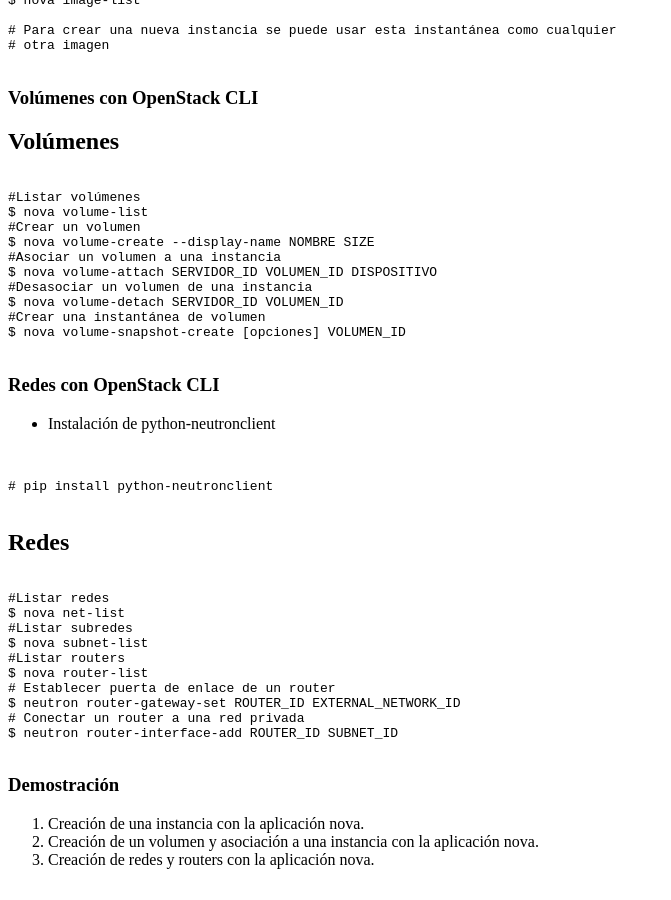
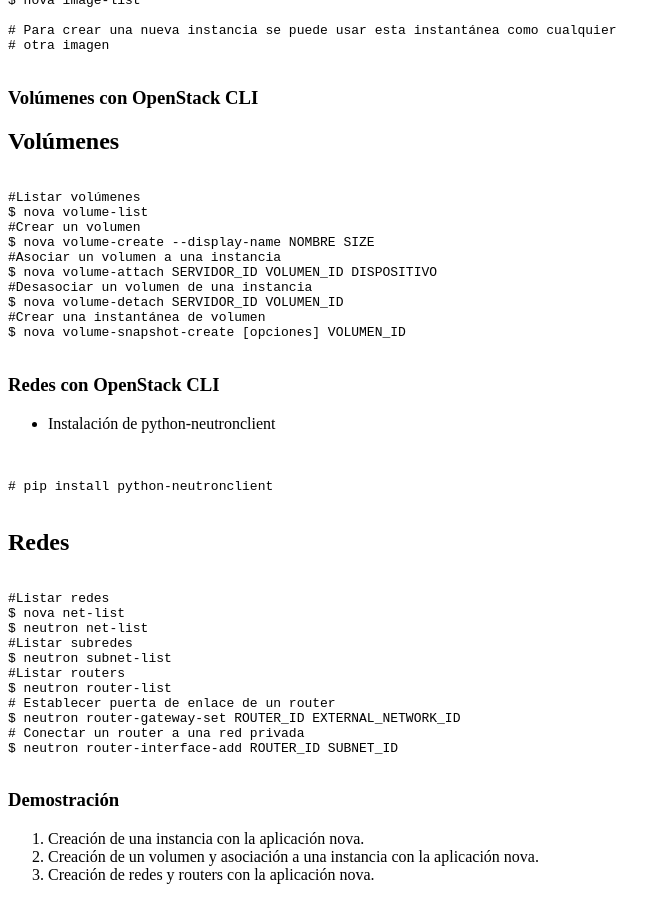
Before and after one commit to iesgn/cloud2, a Jekyll site: the page built from curso/u5/presentacion.html, in a window 1280 px wide and 900 px high, scrolled down 2392 px. Shown: the whole window, without its empty margins (0-671 px from the left). Built offline with Jekyll 4.4.1, drawn with Linux system fonts in a browser that asks for light colours.

```diff
--- a/curso/u5/presentacion.html
+++ b/curso/u5/presentacion.html
@@ -206,10 +206,11 @@ $ nova volume-snapshot-create [opciones] VOLUMEN_ID
     <pre><code>
 #Listar redes
 $ nova net-list
+$ neutron net-list
 #Listar subredes
-$ nova subnet-list
+$ neutron subnet-list
 #Listar routers
-$ nova router-list
+$ neutron router-list
 # Establecer puerta de enlace de un router
 $ neutron router-gateway-set ROUTER_ID EXTERNAL_NETWORK_ID
 # Conectar un router a una red privada
```
Also changed, not shown: curso/u5/index.md (+2 -2 lines).
